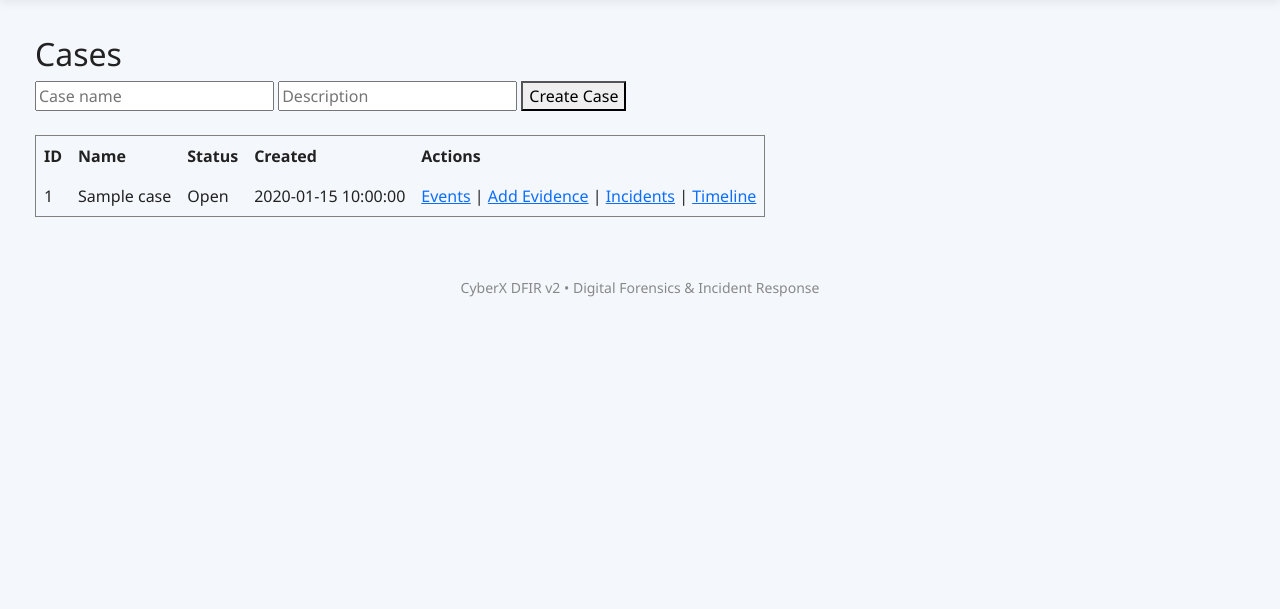
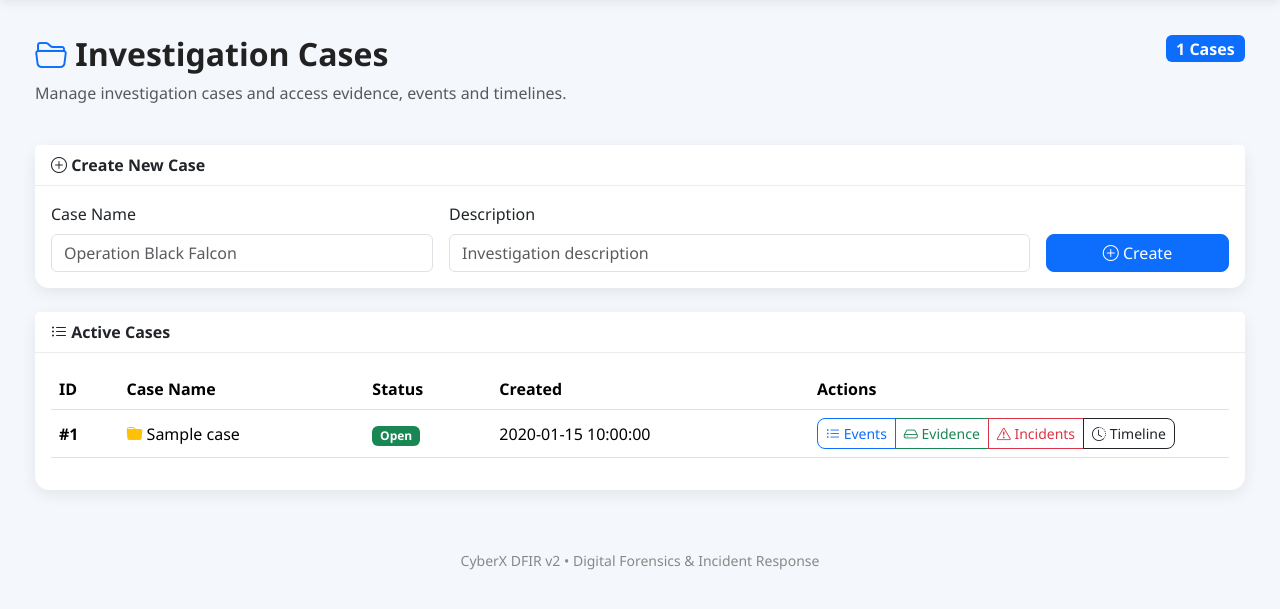
Before and after one commit to itsmeRiF/dfir-framework2, a Flask app: page /cases in a window 1280 px wide. Shown: the part 62-671 px from the top of the page. Run offline with Flask 3, Linux system fonts and the light colour scheme; a user stored in the database is signed in; tables that the repository leaves empty hold one stand-in row (values such as "Sample post"); parts of the project's set-up code (start-up, migrations or seed data) failed here and were passed over.

Commit message:
Update cases.html
all about UI/UX changes

```diff
--- a/templates/cases.html
+++ b/templates/cases.html
@@ -1,35 +1,284 @@
 {% extends "base.html" %}
 
 {% block content %}
-<h2>Cases</h2>
 
-<form method="POST" action="/cases/create" style="margin-bottom:24px;">
-  <input type="text" name="case_name" placeholder="Case name" required>
-  <input type="text" name="description" placeholder="Description">
-  <button type="submit">Create Case</button>
+<div class="row mb-4">
+
+<div class="col">
+
+<h2 class="fw-bold">
+
+<i class="bi bi-folder2-open text-primary"></i>
+
+Investigation Cases
+
+</h2>
+
+<p class="text-muted">
+
+Manage investigation cases and access evidence, events and timelines.
+
+</p>
+
+</div>
+
+<div class="col-auto">
+
+<span class="badge bg-primary fs-6">
+
+{{ cases|length }} Cases
+
+</span>
+
+</div>
+
+</div>
+
+<div class="card mb-4">
+
+<div class="card-header">
+
+<i class="bi bi-plus-circle"></i>
+
+Create New Case
+
+</div>
+
+<div class="card-body">
+
+<form method="POST" action="/cases/create">
+
+<div class="row g-3">
+
+<div class="col-md-4">
+
+<label class="form-label">
+
+Case Name
+
+</label>
+
+<input
+type="text"
+class="form-control"
+name="case_name"
+placeholder="Operation Black Falcon"
+required>
+
+</div>
+
+<div class="col-md-6">
+
+<label class="form-label">
+
+Description
+
+</label>
+
+<input
+type="text"
+class="form-control"
+name="description"
+placeholder="Investigation description">
+
+</div>
+
+<div class="col-md-2 d-grid">
+
+<label class="form-label">&nbsp;</label>
+
+<button class="btn btn-primary">
+
+<i class="bi bi-plus-circle"></i>
+
+Create
+
+</button>
+
+</div>
+
+</div>
+
 </form>
 
-<table border="1" cellpadding="8" cellspacing="0">
+</div>
+
+</div>
+
+<div class="card">
+
+<div class="card-header d-flex justify-content-between align-items-center">
+
+<span>
+
+<i class="bi bi-list-ul"></i>
+
+Active Cases
+
+</span>
+
+</div>
+
+<div class="card-body">
+
+<div class="table-responsive">
+
+<table class="table table-hover align-middle">
+
+<thead>
+
 <tr>
+
 <th>ID</th>
-    <th>Name</th>
+
+<th>Case Name</th>
+
 <th>Status</th>
+
 <th>Created</th>
-    <th>Actions</th>
+
+<th width="420">
+
+Actions
+
+</th>
+
 </tr>
+
+</thead>
+
+<tbody>
+
 {% for c in cases %}
+
 <tr>
-    <td>{{ c.id }}</td>
-    <td>{{ c.case_name }}</td>
-    <td>{{ c.status }}</td>
-    <td>{{ c.created_at }}</td>
+
 <td>
-      <a href="/events/{{ c.id }}">Events</a> |
-      <a href="/evidence/{{ c.id }}">Add Evidence</a> |
-      <a href="/incidents/{{ c.id }}">Incidents</a> |
-      <a href="/timeline/{{ c.id }}">Timeline</a>
+
+<strong>#{{ c.id }}</strong>
+
 </td>
+
+<td>
+
+<i class="bi bi-folder-fill text-warning"></i>
+
+{{ c.case_name }}
+
+</td>
+
+<td>
+
+{% if c.status=="Open" %}
+
+<span class="badge bg-success">
+
+Open
+
+</span>
+
+{% elif c.status=="Closed" %}
+
+<span class="badge bg-danger">
+
+Closed
+
+</span>
+
+{% else %}
+
+<span class="badge bg-secondary">
+
+{{ c.status }}
+
+</span>
+
+{% endif %}
+
+</td>
+
+<td>
+
+{{ c.created_at }}
+
+</td>
+
+<td>
+
+<div class="btn-group btn-group-sm">
+
+<a
+href="/events/{{ c.id }}"
+class="btn btn-outline-primary">
+
+<i class="bi bi-list-ul"></i>
+
+Events
+
+</a>
+
+<a
+href="/evidence/{{ c.id }}"
+class="btn btn-outline-success">
+
+<i class="bi bi-hdd"></i>
+
+Evidence
+
+</a>
+
+<a
+href="/incidents/{{ c.id }}"
+class="btn btn-outline-danger">
+
+<i class="bi bi-exclamation-triangle"></i>
+
+Incidents
+
+</a>
+
+<a
+href="/timeline/{{ c.id }}"
+class="btn btn-outline-dark">
+
+<i class="bi bi-clock-history"></i>
+
+Timeline
+
+</a>
+
+</div>
+
+</td>
+
 </tr>
+
+{% else %}
+
+<tr>
+
+<td colspan="5" class="text-center py-5 text-muted">
+
+<i class="bi bi-folder-x display-5"></i>
+
+<br><br>
+
+No investigation cases found.
+
+</td>
+
+</tr>
+
 {% endfor %}
+
+</tbody>
+
 </table>
+
+</div>
+
+</div>
+
+</div>
+
 {% endblock %}
```
Lines whose indentation alone changed are shown as unchanged.
